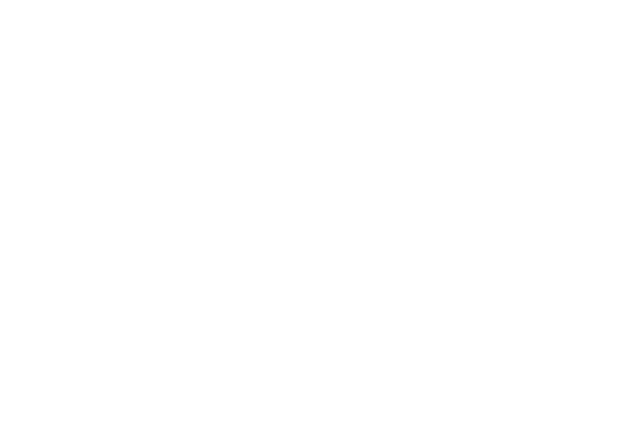
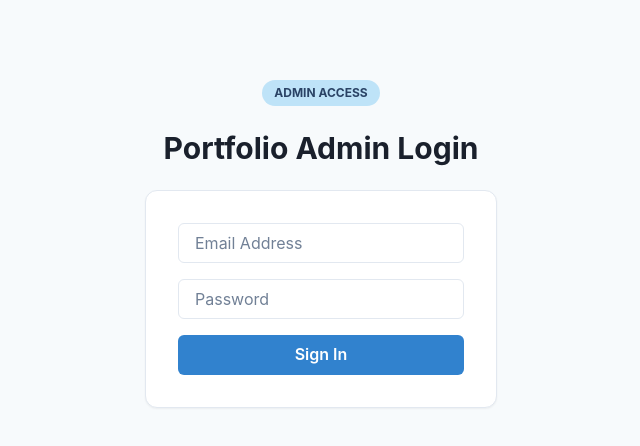
Before and after one commit to NewestCoderJinx/Portfolio-monorepo, a React (Vite) app in the folder web/: page /login in a window 1280 px wide. Before the commit this address had no page. Shown: the top 446 px of the page, without its empty margins (319-959 px from the left). Built offline with nearby package versions, Linux system fonts and the light colour scheme.

Commit message:
added login page and updated guards for admin path.

```diff
--- a/web/src/App.tsx
+++ b/web/src/App.tsx
@@ -1,13 +1,31 @@
-import { BrowserRouter, Routes, Route } from 'react-router-dom';
+import { BrowserRouter, Routes, Route, Navigate } from 'react-router-dom';
 import { PublicView } from './pages/PublicView';
 import AdminView from './pages/AdminView';
+import { LoginView } from './pages/LoginView';
+import { isAuthenticated } from './api/auth';
+import type { JSX } from 'react/jsx-runtime';
+
+function ProtectedRoute({ children }: { children: JSX.Element }) {
+  if (!isAuthenticated()) {
+    return <Navigate to="/login" replace />;
+  }
+  return children;
+}
 
 export function App() {
   return (
     <BrowserRouter>
       <Routes>
         <Route path="/" element={<PublicView />} />
-        <Route path="/admin" element={<AdminView />} />
+        <Route path="/login" element={<LoginView />} />
+        <Route
+          path="/admin"
+          element={
+            <ProtectedRoute>
+              <AdminView />
+            </ProtectedRoute>
+          }
+        />
       </Routes>
     </BrowserRouter>
   );
--- /dev/null
+++ b/web/src/pages/LoginView.tsx
@@ -0,0 +1,88 @@
+import { useState, type FormEvent } from 'react';
+import {
+  Box,
+  Container,
+  Heading,
+  VStack,
+  Input,
+  Button,
+  useToast,
+  Badge,
+} from '@chakra-ui/react';
+import { useNavigate } from 'react-router-dom';
+import { login, setToken } from '../api/auth';
+
+export function LoginView() {
+  const [email, setEmail] = useState('');
+  const [password, setPassword] = useState('');
+  const [loading, setLoading] = useState(false);
+  const toast = useToast();
+  const navigate = useNavigate();
+
+  const handleLogin = async (e: FormEvent) => {
+    e.preventDefault();
+    setLoading(true);
+
+    try {
+      const data = await login(email, password);
+      setToken(data.access_token);
+      toast({ title: 'Logged in successfully', status: 'success', duration: 3000, isClosable: true });
+      navigate('/admin');
+    } catch (err) {
+      toast({
+        title: 'Authentication failed',
+        description: 'Invalid credentials provided',
+        status: 'error',
+        duration: 3000,
+        isClosable: true,
+      });
+    } finally {
+      setLoading(false);
+    }
+  };
+
+  return (
+    <Box bg="gray.50" minH="100vh" py={20}>
+      <Container maxW="sm">
+        <VStack spacing={6}>
+          <Badge colorScheme="blue" px={3} py={1} borderRadius="full">
+            Admin Access
+          </Badge>
+          <Heading size="lg">Portfolio Admin Login</Heading>
+
+          <Box
+            as="form"
+            onSubmit={handleLogin}
+            w="full"
+            p={8}
+            bg="white"
+            borderRadius="xl"
+            borderWidth="1px"
+            borderColor="gray.200"
+            boxShadow="sm"
+          >
+            <VStack spacing={4}>
+              <Input
+                type="email"
+                placeholder="Email Address"
+                value={email}
+                onChange={(e) => setEmail(e.target.value)}
+                isRequired
+              />
+              <Input
+                type="password"
+                placeholder="Password"
+                value={password}
+                onChange={(e) => setPassword(e.target.value)}
+                isRequired
+              />
+              <Button type="submit" colorScheme="blue" w="full" isLoading={loading}>
+                Sign In
+              </Button>
+            </VStack>
+          </Box>
+        </VStack>
+      </Container>
+    </Box>
+  );
+}
```
